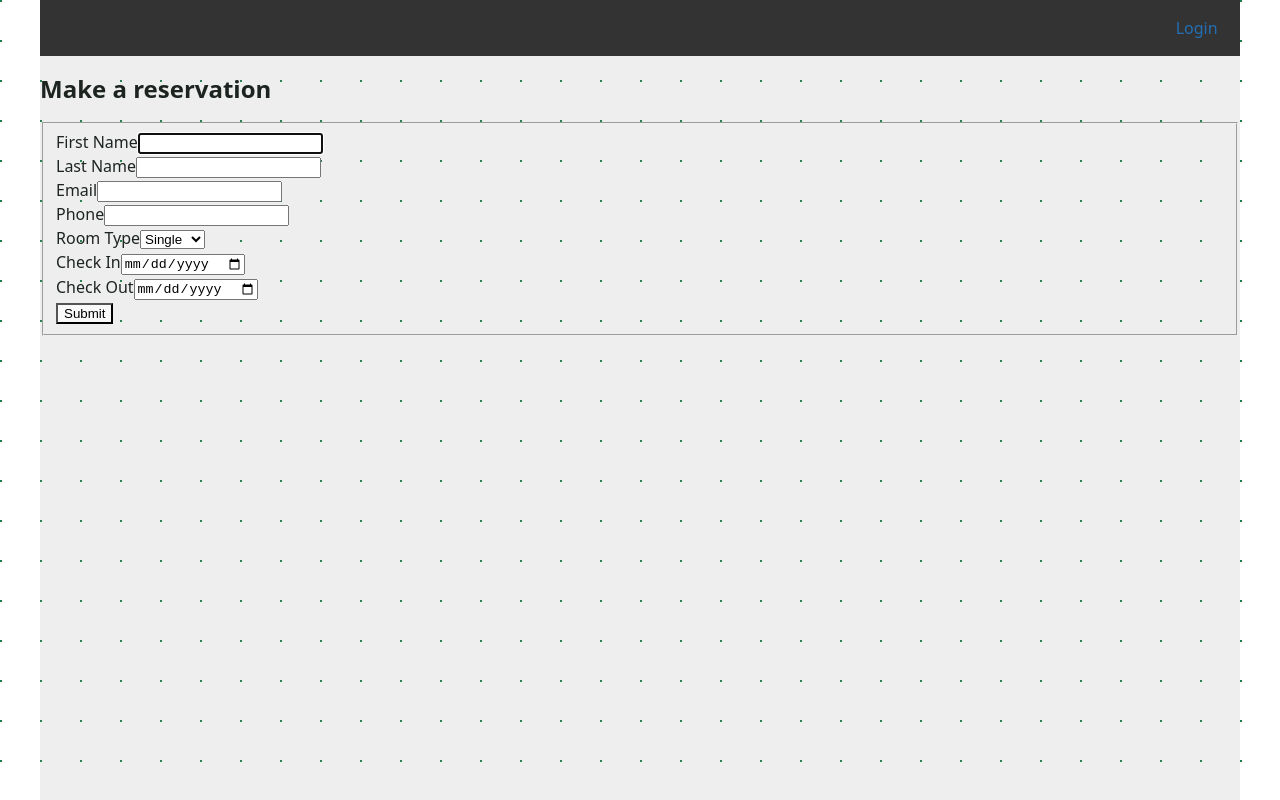
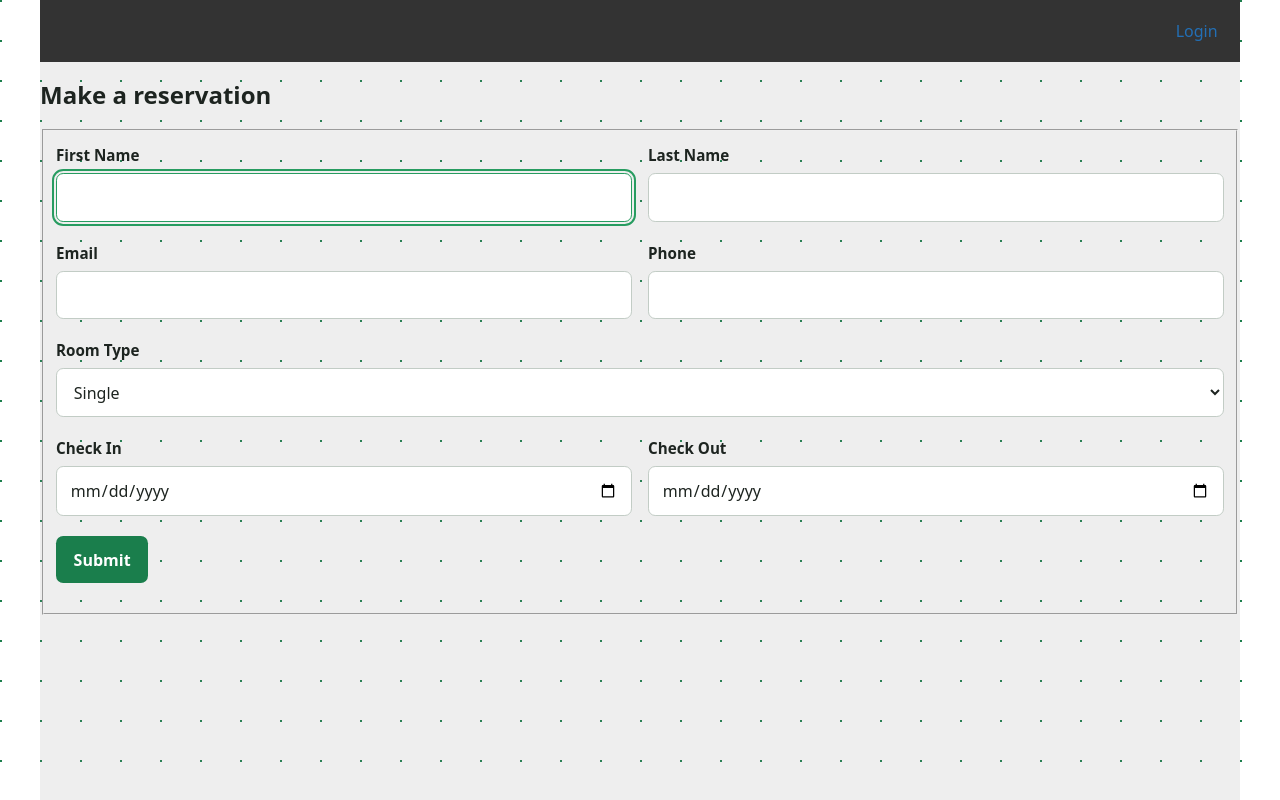
Before and after one commit to Nugget1368/hotel-booking-frontend, a React app: page /booking in a window 1280 px wide. Built offline with nearby package versions, Linux system fonts and the light colour scheme; the HTML template or start-up script is replaced by a standard one.

Commit message:
Implemented form-fields styling

```diff
--- a/src/components/forms/CreateAccountForm.jsx
+++ b/src/components/forms/CreateAccountForm.jsx
@@ -2,25 +2,23 @@ export default function CreateAccountForm(props) {
     const { formData, setFormData } = props
 
     return (
-        <>
-            <div className="row">
-                <div className="column">
-                    <label htmlFor="firstName">First Name</label>
-                    <input type="text" name="firstName" id="firstName" required autoFocus value={formData.firstName} onChange={(e) => setFormData({...formData, firstName: e.target.value})} />
-                </div>
-                <div className="column">
-                    <label htmlFor="lastName">Last Name</label>
-                    <input type="text" name="lastName" id="lastName" value={formData.lastName} onChange={(e) => setFormData({...formData, lastName: e.target.value})} />
-                </div>
+        <div className="form-fields">
+            <div className="form-field">
+                <label htmlFor="firstName">First Name</label>
+                <input type="text" name="firstName" id="firstName" autoComplete="given-name" required autoFocus value={formData.firstName} onChange={(e) => setFormData({ ...formData, firstName: e.target.value })} />
             </div>
-            <div className="column">
+            <div className="form-field">
+                <label htmlFor="lastName">Last Name</label>
+                <input type="text" name="lastName" id="lastName" autoComplete="family-name" value={formData.lastName} onChange={(e) => setFormData({ ...formData, lastName: e.target.value })} />
+            </div>
+            <div className="form-field">
                 <label htmlFor="email">Email</label>
-                <input type="email" name="email" id="email" value={formData.email} onChange={(e) => setFormData({...formData, email: e.target.value})} />
+                <input type="email" name="email" id="email" autoComplete="email" value={formData.email} onChange={(e) => setFormData({ ...formData, email: e.target.value })} />
             </div>
-            <div className="column">
+            <div className="form-field">
                 <label htmlFor="phone">Phone</label>
-                <input type="tel" name="phone" id="phone" value={formData.phone} onChange={(e) => setFormData({...formData, phone: e.target.value})} />
+                <input type="tel" name="phone" id="phone" autoComplete="tel" value={formData.phone} onChange={(e) => setFormData({ ...formData, phone: e.target.value })} />
             </div>
-        </>
+        </div>
     )
 }
--- a/src/components/forms/ReservationForm.jsx
+++ b/src/components/forms/ReservationForm.jsx
@@ -2,25 +2,25 @@ export default function ReservationForm(props) {
     const { formData, setFormData } = props
 
     return (
-        <>
-            <div className="column">
+        <div className="form-fields form-fields--reservation">
+            <div className="form-field form-field--full">
                 <label htmlFor="roomType">Room Type</label>
                 <select name="roomType" id="roomType" value={formData.roomType} onChange={(e) => setFormData({...formData, roomType: e.target.value})}>
                     <option value="single">Single</option>
                     <option value="double">Double</option>
                 </select>
             </div>
-            <div className="row">
-                <div className="column">
+            <div className="form-field">
                 <label htmlFor="checkIn">Check In</label>
                 <input type="date" name="checkIn" id="checkIn" value={formData.checkIn} onChange={(e) => setFormData({...formData, checkIn: e.target.value})} />
             </div>
-                <div className="column">
+            <div className="form-field">
                 <label htmlFor="checkOut">Check Out</label>
                 <input type="date" name="checkOut" id="checkOut" value={formData.checkOut} onChange={(e) => setFormData({...formData, checkOut: e.target.value})} />
             </div>
+            <div className="form-actions">
+                <button type="submit">Submit</button>
             </div>
-            <button type="submit">Submit</button>
-        </>
+        </div>
     )
 }
--- a/src/styling/_card.scss
+++ b/src/styling/_card.scss
@@ -76,7 +76,7 @@
 
   .row {
     display: flex;
-    flex-wrap: wrap;
+    flex-flow: row wrap;
     justify-content: space-between;
     gap: 0.5rem;
   }
--- /dev/null
+++ b/src/styling/_form-fields.scss
@@ -0,0 +1,89 @@
+@use "colors" as *;
+
+.form-fields {
+  display: grid;
+  grid-template-columns: repeat(2, minmax(0, 1fr));
+  gap: 1.25rem 1rem;
+  width: 100%;
+  margin-block: 0.5rem 1.25rem;
+}
+
+.form-fields--reservation {
+  margin-top: 1.25rem;
+}
+
+.form-field {
+  display: grid;
+  gap: 0.4rem;
+  min-width: 0;
+
+  label {
+    color: color(text);
+    font-size: 0.95rem;
+    font-weight: 600;
+  }
+
+  input,
+  select,
+  textarea {
+    box-sizing: border-box;
+    width: 100%;
+    min-width: 0;
+    padding: 0.7rem 0.8rem;
+    border: 1px solid color(border-strong);
+    border-radius: 0.45rem;
+    background-color: color(surface);
+    color: color(text);
+    font: inherit;
+    transition:
+      border-color 0.15s ease,
+      box-shadow 0.15s ease;
+
+    &:hover {
+      border-color: color(text-subtle);
+    }
+
+    &:focus-visible {
+      border-color: color(focus-ring);
+      outline: 2px solid color(focus-ring);
+      outline-offset: 2px;
+    }
+  }
+}
+
+.form-field--full,
+.form-actions {
+  grid-column: 1 / -1;
+}
+
+.form-actions {
+  display: flex;
+  justify-content: flex-start;
+
+  button {
+    padding: 0.7rem 1.1rem;
+    border: 0;
+    border-radius: 0.45rem;
+    background-color: color(primary);
+    color: color(on-primary);
+    font: inherit;
+    font-weight: 600;
+    cursor: pointer;
+    transition: background-color 0.15s ease;
+
+    &:hover {
+      background-color: color(primary-hover);
+    }
+
+    &:focus-visible {
+      outline: 2px solid color(focus-ring);
+      outline-offset: 2px;
+    }
+  }
+}
+
+@media (max-width: 36rem) {
+  .form-fields {
+    grid-template-columns: minmax(0, 1fr);
+  }
+}
--- a/src/styling/style.css
+++ b/src/styling/style.css
@@ -163,4 +163,18 @@ h3 {
   button {
     background-color: #f9f9f9;
   }
+}
+.row {
+  display: flex;
+  flex-flow: row wrap;
+  gap: 0.5rem;
+}
+.row > * {
+  flex: 1 1 0;
+}
+
+.column {
+  display: flex;
+  flex-flow: column;
+  gap: 0.5rem;
 }/*# sourceMappingURL=style.css.map */
--- a/src/styling/style.scss
+++ b/src/styling/style.scss
@@ -1,4 +1,5 @@
 @use "colors" as *;
+@use "form-fields";
 :root {
   @include theme-light;
 }
@@ -6,13 +7,13 @@
   @include theme-dark;
 }
 
-#root{
+#root {
   width: 100%;
 }
 
 .btn {
- border-radius: 0.25rem;
- transition: color 0.2s;
+  border-radius: 0.25rem;
+  transition: color 0.2s;
 }
 
 .primary {
@@ -105,3 +106,17 @@ h3 {
     background-color: #f9f9f9;
   }
 }
+
+.row {
+  display: flex;
+  flex-flow: row wrap;
+  gap: 0.5rem;
+  >*{
+    flex: 1 1 0;
+  }
+}
+.column {
+  display: flex;
+  flex-flow: column;
+  gap: 0.5rem;
+}
```
Also changed, not shown: 1 other file (tests, documents, lock files or other folders). Lines whose indentation alone changed are shown as unchanged.
